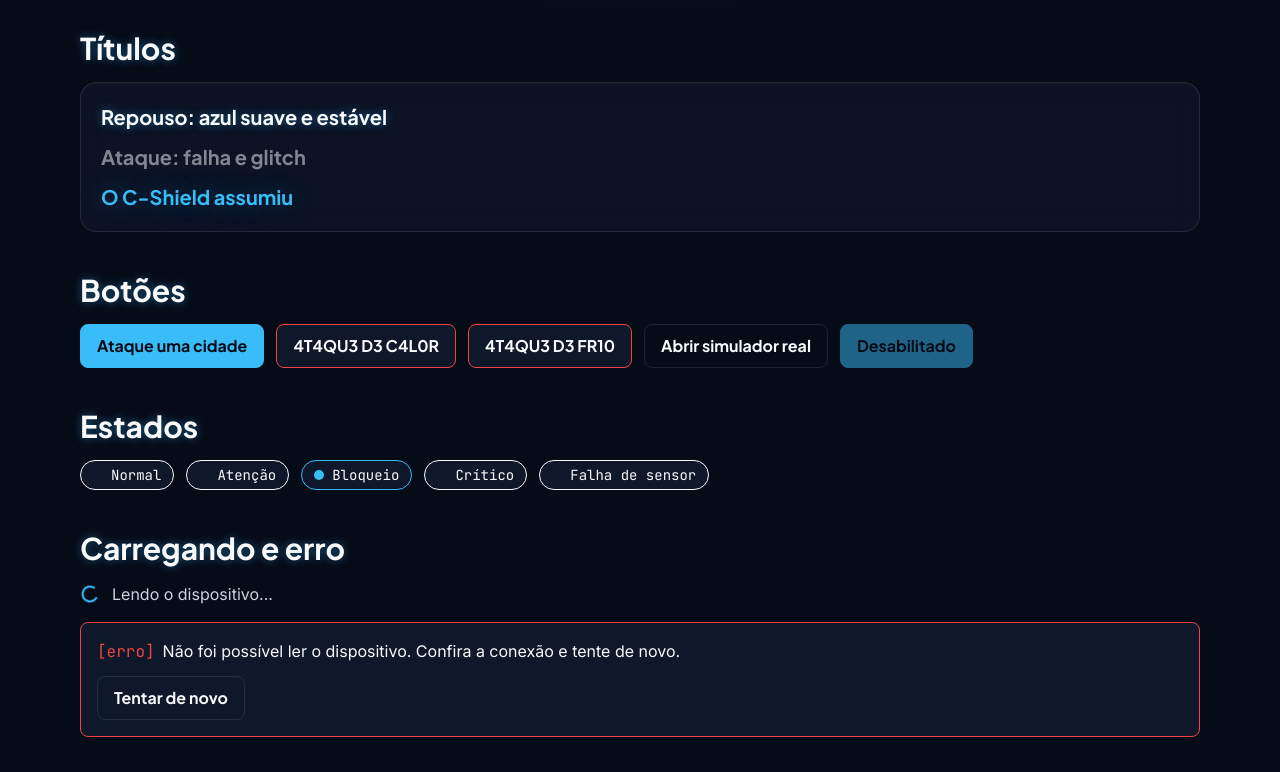
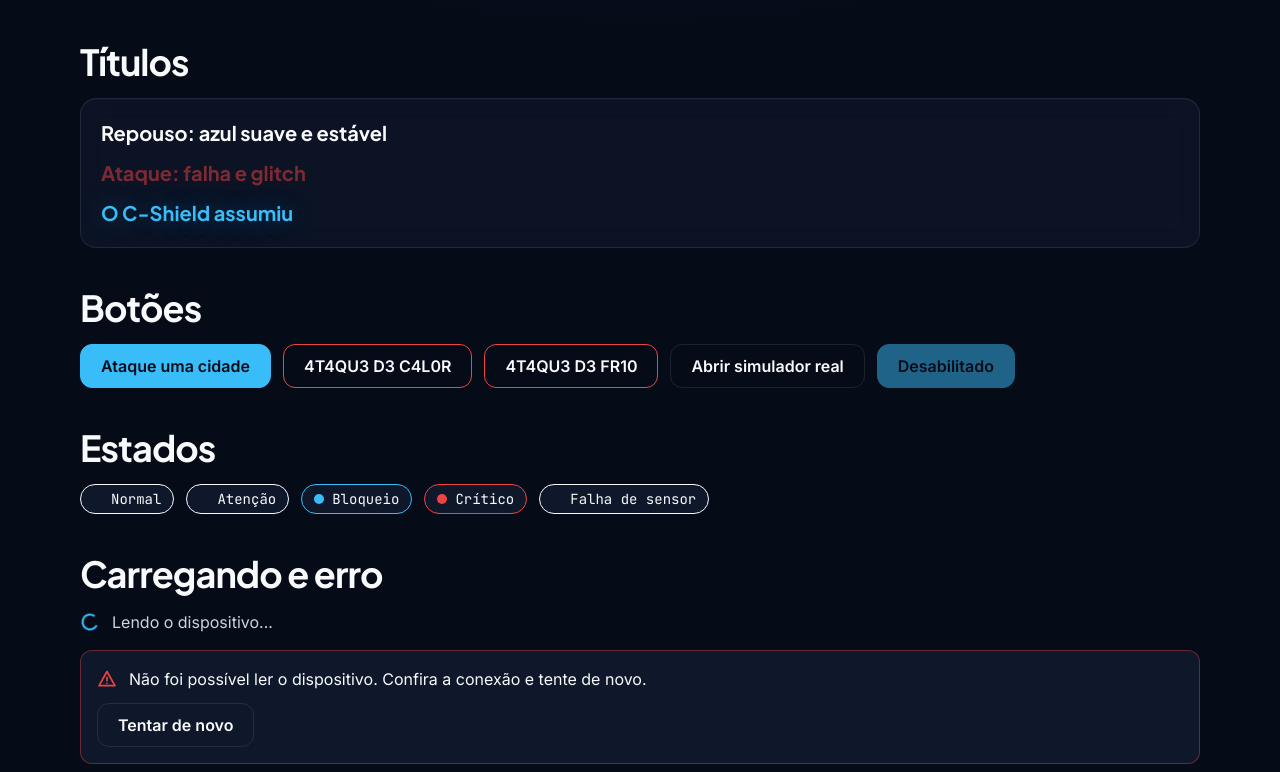
Before and after one commit to NexusDev-Team/WebFront-GS, a React (Vite) app: page / in a window 1280 px wide. Shown: the part 328-1100 px from the top of the page. Built offline with nearby package versions, Linux system fonts and the light colour scheme; no server answers.

Commit message:
style(ui): ajusta titulos, botoes e avisos ao novo visual

```diff
--- a/index.html
+++ b/index.html
@@ -8,7 +8,7 @@
     <meta name="theme-color" content="#060B18" />
     <link rel="preconnect" href="https://fonts.googleapis.com" />
     <link rel="preconnect" href="https://fonts.gstatic.com" crossorigin />
-    <link href="https://fonts.googleapis.com/css2?family=Inter:wght@400;500;600&family=JetBrains+Mono:wght@400;500&family=Plus+Jakarta+Sans:wght@700;800&display=swap" rel="stylesheet" />
+    <link href="https://fonts.googleapis.com/css2?family=Inter:wght@400;500;600&family=JetBrains+Mono:wght@400;500&family=Plus+Jakarta+Sans:wght@600;700;800&display=swap" rel="stylesheet" />
     <title>C-Shield — Vê de longe. Só obedece de perto.</title>
   </head>
   <body>
--- a/src/components/equipe/CartaoIntegrante.jsx
+++ b/src/components/equipe/CartaoIntegrante.jsx
@@ -21,7 +21,7 @@ export default function CartaoIntegrante({ integrante: m }) {
       <div className="aspect-square w-full overflow-hidden rounded-lg border border-borda bg-noite-900">
         {semFoto ? (
           <div className="flex size-full items-center justify-center bg-gradient-to-br from-noite-900 to-noite-950">
-            <span aria-hidden="true" className="font-titulo text-6xl font-bold text-led-forte led-brilho">
+            <span aria-hidden="true" className="font-titulo text-6xl font-bold text-led-forte">
               {m.iniciais}
             </span>
           </div>
--- a/src/components/ui/BotaoLed.jsx
+++ b/src/components/ui/BotaoLed.jsx
@@ -13,11 +13,11 @@
 // `ariaLabel` serve aos textos em leet (4T4QU3 D3 C4L0R = "Ataque de calor").
 const VARIANTES = {
   primario:
-    'bg-led-forte text-noite-950 border-led-forte hover:bg-gelo-50 hover:border-gelo-50',
+    'bg-led-forte text-noite-950 border-led-forte hover:brightness-110',
   ataque:
-    'bg-noite-900 text-gelo-50 border-ataque hover:bg-ataque hover:text-noite-950',
+    'bg-transparent text-gelo-50 border-critico hover:bg-critico/15',
   fantasma:
-    'bg-transparent text-gelo-50 border-borda hover:border-led-forte hover:text-led-forte',
+    'bg-transparent text-gelo-50 border-borda hover:bg-noite-900 hover:border-gelo-300',
 }
 
 export default function BotaoLed({
@@ -33,7 +33,7 @@ export default function BotaoLed({
     <Tag
       type={Tag === 'button' ? type : undefined}
       aria-label={ariaLabel}
-      className={`inline-flex min-h-11 min-w-11 cursor-pointer items-center justify-center gap-2 rounded-lg border px-4 py-2 font-titulo text-base font-semibold transition-colors duration-200 disabled:cursor-not-allowed disabled:opacity-50 ${VARIANTES[variante]} ${className}`}
+      className={`inline-flex min-h-11 min-w-11 cursor-pointer items-center justify-center gap-2 rounded-xl border px-5 py-2 text-base font-semibold transition-colors duration-200 disabled:cursor-not-allowed disabled:opacity-50 ${VARIANTES[variante]} ${className}`}
       {...resto}
     >
       {children}
--- a/src/components/ui/ErroMensagem.jsx
+++ b/src/components/ui/ErroMensagem.jsx
@@ -12,18 +12,28 @@
 import BotaoLed from './BotaoLed.jsx'
 
 // Mensagem de erro que diz o que houve e como seguir. role="alert" anuncia na hora.
-// Só o ícone e a borda usam a cor de ataque; o texto fica em gelo-50.
+// Só o ícone e a borda usam a cor de erro; o texto fica em gelo-50.
 export default function ErroMensagem({ mensagem, aoTentarDeNovo }) {
   return (
     <div
       role="alert"
-      className="flex flex-col items-start gap-3 rounded-lg border border-ataque bg-noite-900 p-4"
+      className="flex flex-col items-start gap-3 rounded-xl border border-critico/40 bg-noite-900 p-4"
     >
-      <p className="text-gelo-50">
-        <span aria-hidden="true" className="mr-2 font-mono text-ataque">
-          [erro]
-        </span>
-        {mensagem}
+      <p className="flex items-start gap-3 text-gelo-50">
+        <svg
+          aria-hidden="true"
+          viewBox="0 0 24 24"
+          className="mt-0.5 size-5 shrink-0 text-critico"
+          fill="none"
+          stroke="currentColor"
+          strokeWidth="2"
+          strokeLinecap="round"
+          strokeLinejoin="round"
+        >
+          <path d="M12 3 2.5 20h19L12 3Z" />
+          <path d="M12 10v4M12 17.2v.01" />
+        </svg>
+        <span>{mensagem}</span>
       </p>
       {aoTentarDeNovo && (
         <BotaoLed variante="fantasma" onClick={aoTentarDeNovo}>
--- a/src/components/ui/TituloLed.jsx
+++ b/src/components/ui/TituloLed.jsx
@@ -9,18 +9,19 @@
  *   Nicolas Cinel — RM572940
  */
 
-// Título com efeito de LED. A variante conta o estado da história:
-//   repouso = azul suave e estável · ataque = falha + glitch · assumiu = azul forte firme.
+// Título da página ou da seção. A variante conta o estado:
+//   repouso = texto neutro · ataque = vermelho com falha de energia (só no emulador, durante
+//   um ataque) · assumiu = azul-glacial com glow (o C-Shield está no controle).
 const VARIANTES = {
-  repouso: 'led-brilho text-gelo-50',
-  ataque: 'led-falha glitch-ataque text-gelo-50',
+  repouso: 'text-gelo-50',
+  ataque: 'led-falha text-critico',
   assumiu: 'led-forte',
 }
 
 const TAMANHOS = {
-  1: 'text-4xl sm:text-5xl font-bold',
-  2: 'text-2xl sm:text-3xl font-bold',
-  3: 'text-xl font-semibold',
+  1: 'text-4xl font-extrabold tracking-tight sm:text-6xl',
+  2: 'text-3xl font-bold tracking-tight sm:text-4xl',
+  3: 'text-xl font-bold',
 }
 
 export default function TituloLed({ nivel = 2, variante = 'repouso', className = '', children }) {
--- a/src/styles/efeitos.css
+++ b/src/styles/efeitos.css
@@ -36,11 +36,6 @@
   .linha-fluxo {
     stroke-dasharray: 14 10;
     animation: linha-fluxo 0.7s linear infinite;
-  }
-
-  /* Brilho azul suave e estável: repouso. */
-  .led-brilho {
-    text-shadow: 0 0 10px color-mix(in srgb, var(--color-led-forte) 45%, transparent);
   }
 
   /* O C-Shield assumiu: glow sóbrio e firme, sem oscilar. */
```
